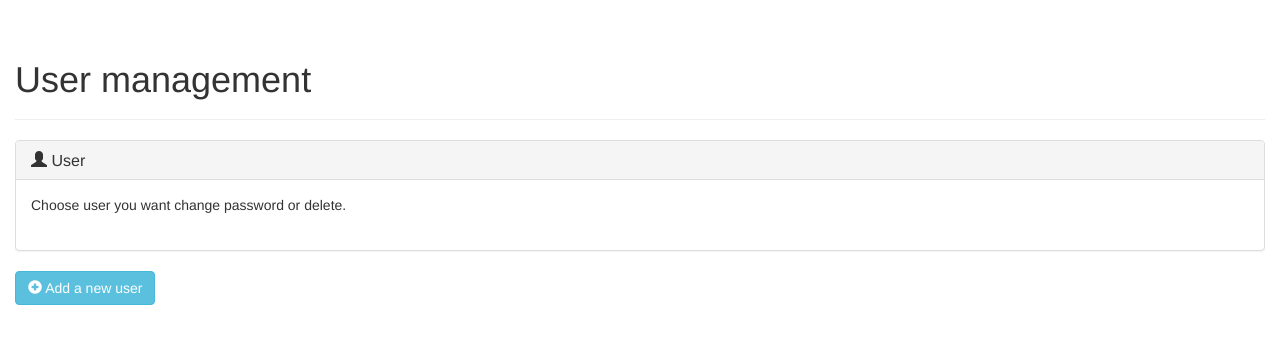
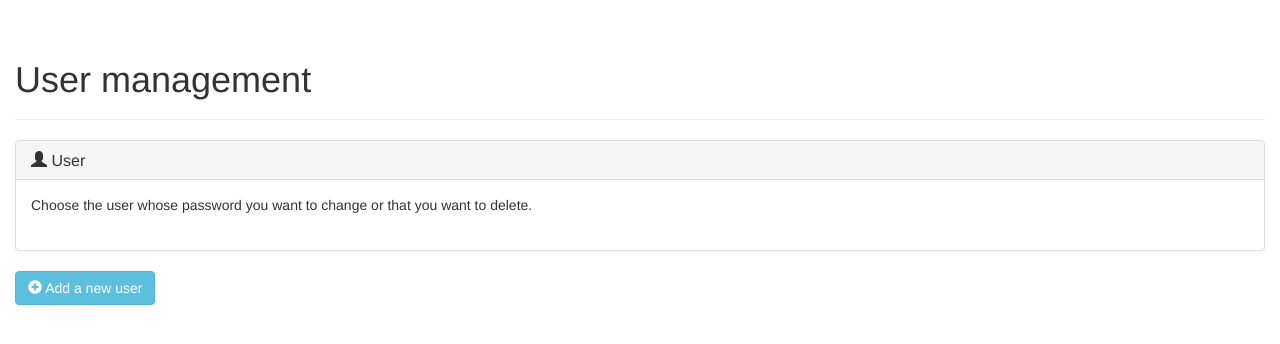
Before and after one commit to Opendigitalradio/ODR-EncoderManager, a Python web app: template templates/user.html in a window 1280 px wide. Shown: the part 52-396 px from the top of the page. Run offline with Jinja, Linux system fonts and the light colour scheme; the template is opened without the code that fills it: most values are stand-ins (such as "Sample title", 1, 10 or a date in 2020).

Commit message:
Spelling and word order corrections

```diff
--- a/templates/user.html
+++ b/templates/user.html
@@ -128,7 +128,7 @@ along with ODR-EncoderManager.  If not, see <http://www.gnu.org/licenses/>.
             </div>
             <div id="collapseUSER" class="panel-collapse collapse in">
                 <div class="panel-body">
-                    <p>Choose user you want change password or delete.</p>
+                    <p>Choose the user whose password you want to change or that you want to delete.</p>
                     <ul class="list-group" id="user-list"></ul>
                 </div>
             </div>
```
